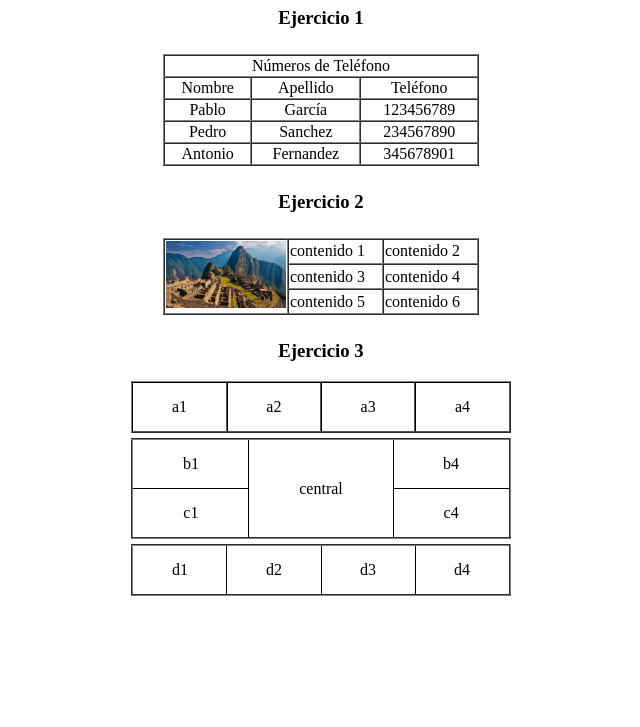
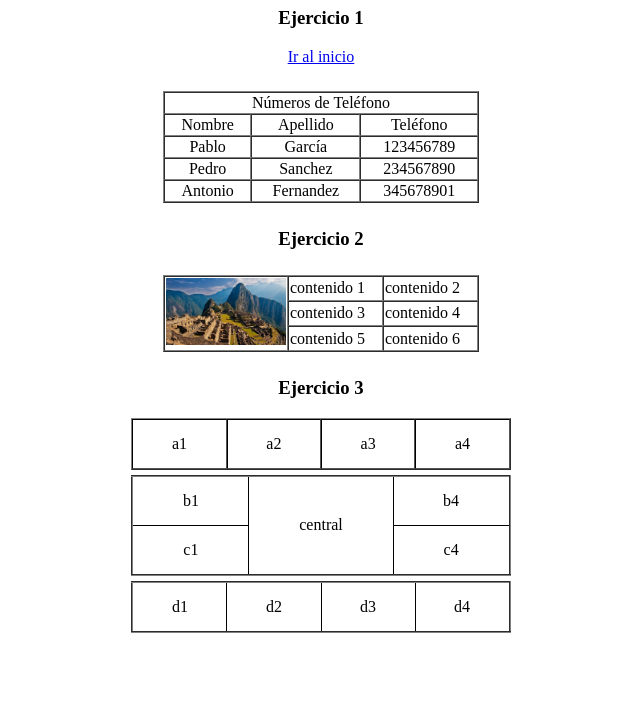
Before and after one commit to joseluisp021476-crypto/practicas2, a plain HTML site: page tablas.html in a window 1280 px wide. Shown: the part 73-800 px from the top of the page, without its empty margins (319-959 px from the left). Drawn offline with Linux system fonts and the light colour scheme.

Commit message:
Update tablas.html

```diff
--- a/tablas.html
+++ b/tablas.html
@@ -9,6 +9,7 @@
 <body>
     <h1>TABLAS</h1>
     <h3>Ejercicio 1</h3>
+     <p><a href="index.html">Ir al inicio</a></p>
     <table border="1" class="tablas1" cellspacing="0">
         <tr>
             <td colspan="3">Números de Teléfono</td>
@@ -91,4 +92,5 @@
 
 
 </body>
+
 </html>
```
